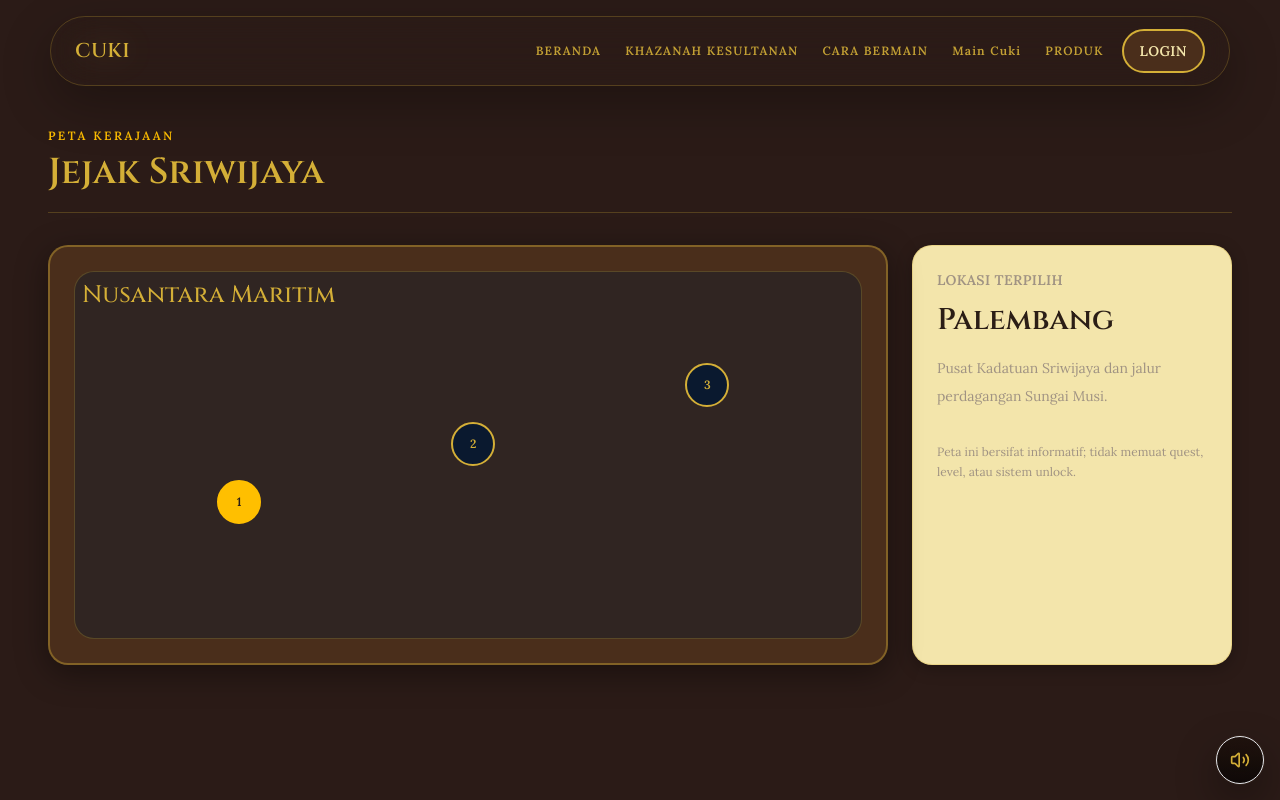
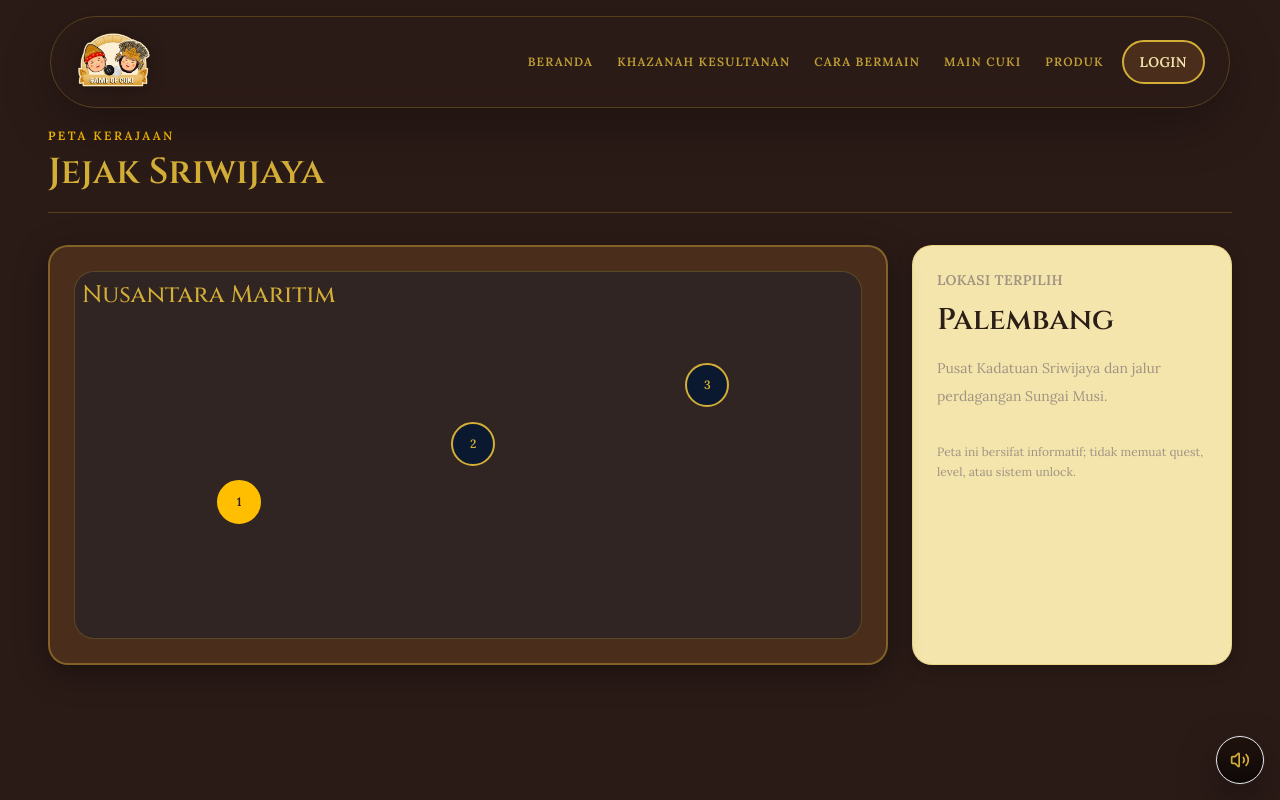
Before and after one commit to afristyizzahn-opsaaa/cuki-sriwijayapart2, a React (Vite) app: page /map in a window 1280 px wide. Built offline with nearby package versions, Linux system fonts and the light colour scheme; no server answers.

Commit message:
Update CUKI logo and navbar consistency

```diff
--- /dev/null
+++ b/src/components/CukiLogo.tsx
@@ -0,0 +1,36 @@
+import type { CSSProperties } from 'react';
+
+const cukiLogoUrl = `${import.meta.env.BASE_URL}assets/cuki-logo.png`;
+
+export function CukiLogo({
+  className = '',
+  variant,
+}: {
+  readonly className?: string;
+  readonly variant: 'gate' | 'video' | 'navbar';
+}): JSX.Element {
+  const variantClassName = getVariantClassName(variant);
+
+  return (
+    <img
+      alt="Game of CUKI"
+      className={`${variantClassName} ${className}`.trim()}
+      draggable={false}
+      src={cukiLogoUrl}
+    />
+  );
+}
+
+function getVariantClassName(variant: 'gate' | 'video' | 'navbar'): string {
+  const base =
+    'block select-none object-contain pointer-events-none transition-[opacity,transform,filter] duration-700 ease-out';
+
+  switch (variant) {
+    case 'gate':
+      return `${base} w-[clamp(70px,7vw,125px)] opacity-95 drop-shadow-[0_6px_16px_rgba(0,0,0,0.28)] drop-shadow-[0_0_10px_rgba(212,175,55,0.18)]`;
+    case 'video':
+      return `${base} w-[clamp(60px,5.6vw,100px)] opacity-80 drop-shadow-[0_3px_10px_rgba(0,0,0,0.45)]`;
+    case 'navbar':
+      return `${base} w-[clamp(55px,6vw,95px)] opacity-100 drop-shadow-[0_2px_8px_rgba(0,0,0,0.28)]`;
+  }
+}
--- a/src/components/GateIntro.tsx
+++ b/src/components/GateIntro.tsx
@@ -12,6 +12,7 @@ import {
 } from 'lucide-react';
 
 import { Button } from './ui/Button';
+import { CukiLogo } from './CukiLogo';
 import { cukiAudioManager } from '../services/cukiAudioManager';
 import { useAccountStore } from '../stores/useAccountStore';
 import type { PlayerAccount } from '../types/account';
@@ -150,6 +151,12 @@ export function GateIntro(): JSX.Element {
         }}
         onError={(event) => console.error('GATE VIDEO FAILED', event.currentTarget.currentSrc)}
       />
+
+      <div className="pointer-events-none fixed left-4 top-7 z-[3] sm:left-8 sm:top-8 lg:left-10 lg:top-9">
+        <div className={`transition duration-700 ease-out ${isPlaying ? 'opacity-80 scale-100' : 'opacity-95 scale-[0.96]'}`}>
+          <CukiLogo className="origin-top-left" variant="gate" />
+        </div>
+      </div>
 
       <div
         aria-hidden={!showEntryUI}
--- a/src/components/layout/KingdomShell.tsx
+++ b/src/components/layout/KingdomShell.tsx
@@ -6,6 +6,7 @@ import { PageContainer } from './PageContainer';
 import { PlaySelectorOverlay } from '../PlaySelectorOverlay';
 import { Button } from '../ui/Button';
 import { useAccountStore } from '../../stores/useAccountStore';
+import { CukiLogo } from '../CukiLogo';
 
 export interface KingdomShellProps {
   readonly children: ReactNode;
@@ -32,11 +33,8 @@ export function KingdomShell({
         className="fixed left-1/2 top-4 z-50 w-[calc(100vw-1.5rem)] max-w-[1180px] -translate-x-1/2 rounded-full border border-primary-gold/25 bg-bg-dark/48 px-4 py-3 shadow-[0_18px_50px_rgba(0,0,0,0.28)] backdrop-blur-xl sm:w-[calc(100vw-3rem)] sm:px-6"
       >
         <div className="flex flex-wrap items-center justify-between gap-3">
-          <Link
-            className="font-display text-xl font-semibold tracking-wide text-primary-gold drop-shadow-[0_0_16px_rgba(212,175,55,0.24)]"
-            to="/home"
-          >
-            CUKI
+          <Link className="inline-flex items-center" to="/home">
+            <CukiLogo className="h-auto" variant="navbar" />
           </Link>
           <div className="flex min-w-0 flex-1 flex-wrap items-center justify-end gap-x-2 gap-y-2 text-[0.68rem] font-semibold uppercase tracking-[0.08em] text-surface-parchment sm:gap-x-3 sm:text-xs sm:tracking-[0.1em]">
             <NavItem to="/home">Beranda</NavItem>
@@ -47,7 +45,7 @@ export function KingdomShell({
               type="button"
               onClick={() => setShowPlaySelector(true)}
             >
-              Main Cuki
+              MAIN CUKI
             </button>
             <NavItem to="/product">Produk</NavItem>
             {activeAccount ? (
```
Also changed, not shown: public/assets/cuki-logo.png (added).
